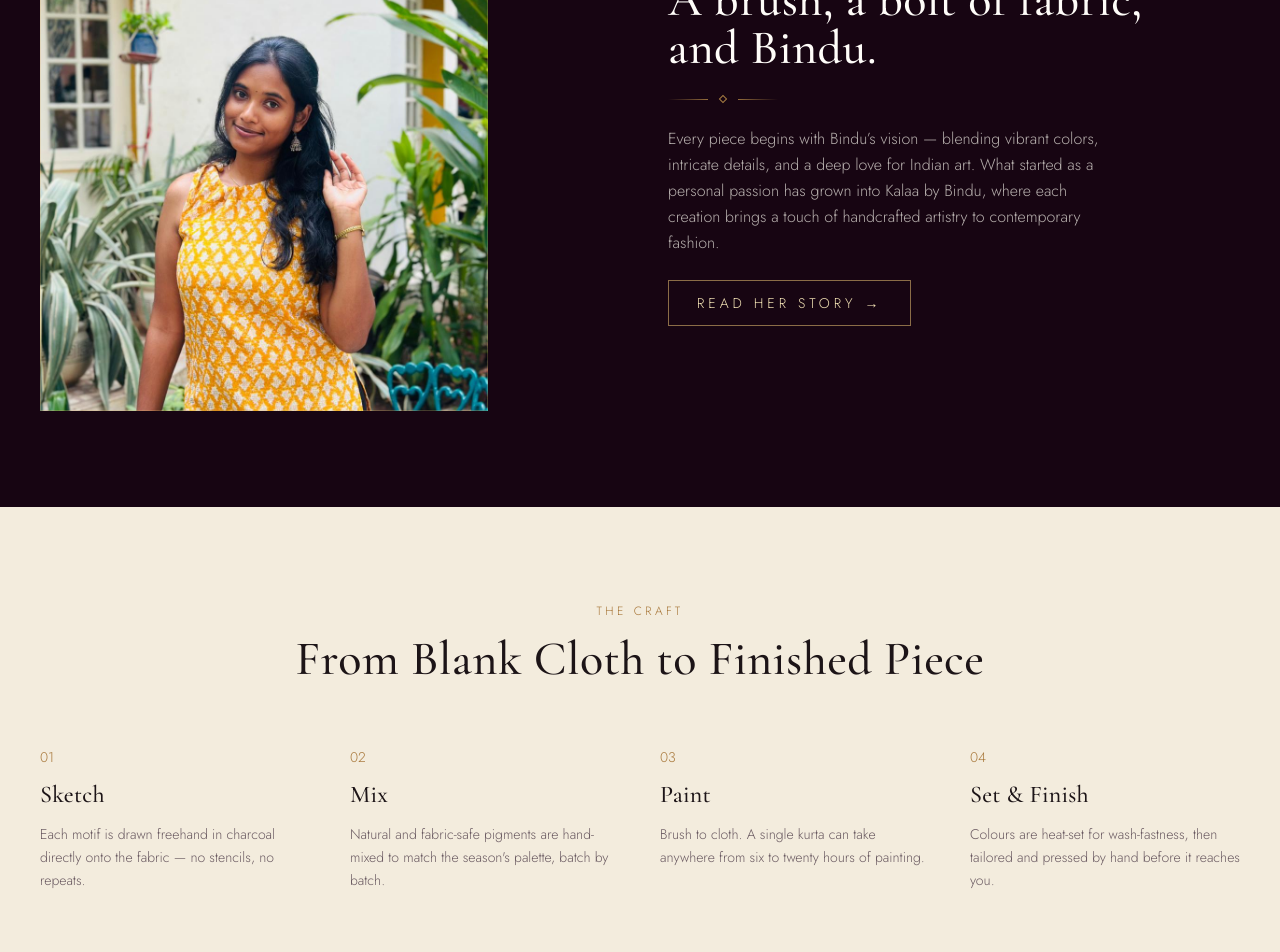
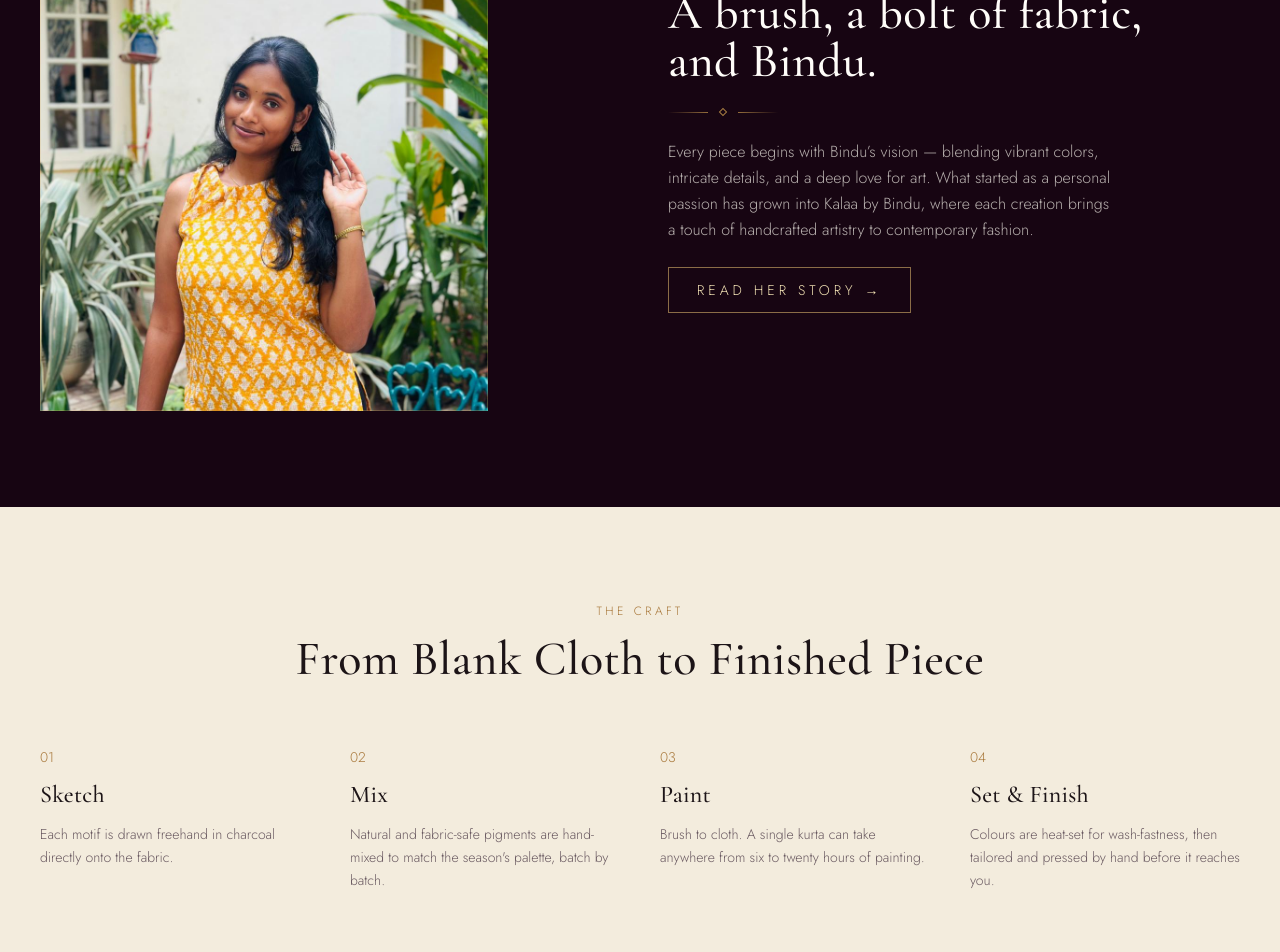
Before and after one commit to bindusri14/Kalaa-by-Bindu, a React (Vite) app: page / in a window 1280 px wide. Shown: the part 3320-4272 px from the top of the page. Built offline with nearby package versions, Linux system fonts and the light colour scheme.

Commit message:
minor text change

```diff
--- a/src/components/home/ArtistTeaser.tsx
+++ b/src/components/home/ArtistTeaser.tsx
@@ -20,7 +20,7 @@ export function ArtistTeaser() {
           </h2>
           <Ornament className="!justify-start" />
           <p className="max-w-md text-base font-light leading-relaxed text-ivory-100/70">
-            Every piece begins with Bindu’s vision — blending vibrant colors, intricate details, and a deep love for Indian art.
+            Every piece begins with Bindu’s vision — blending vibrant colors, intricate details, and a deep love for art.
             What started as a personal passion has grown into Kalaa by Bindu, where each creation brings a touch of handcrafted artistry to contemporary fashion.
           </p>
           <Link
--- a/src/components/home/ProcessStrip.tsx
+++ b/src/components/home/ProcessStrip.tsx
@@ -5,7 +5,7 @@ const steps = [
   {
     n: "01",
     title: "Sketch",
-    body: "Each motif is drawn freehand in charcoal directly onto the fabric — no stencils, no repeats.",
+    body: "Each motif is drawn freehand in charcoal directly onto the fabric.",
   },
   {
     n: "02",
```
